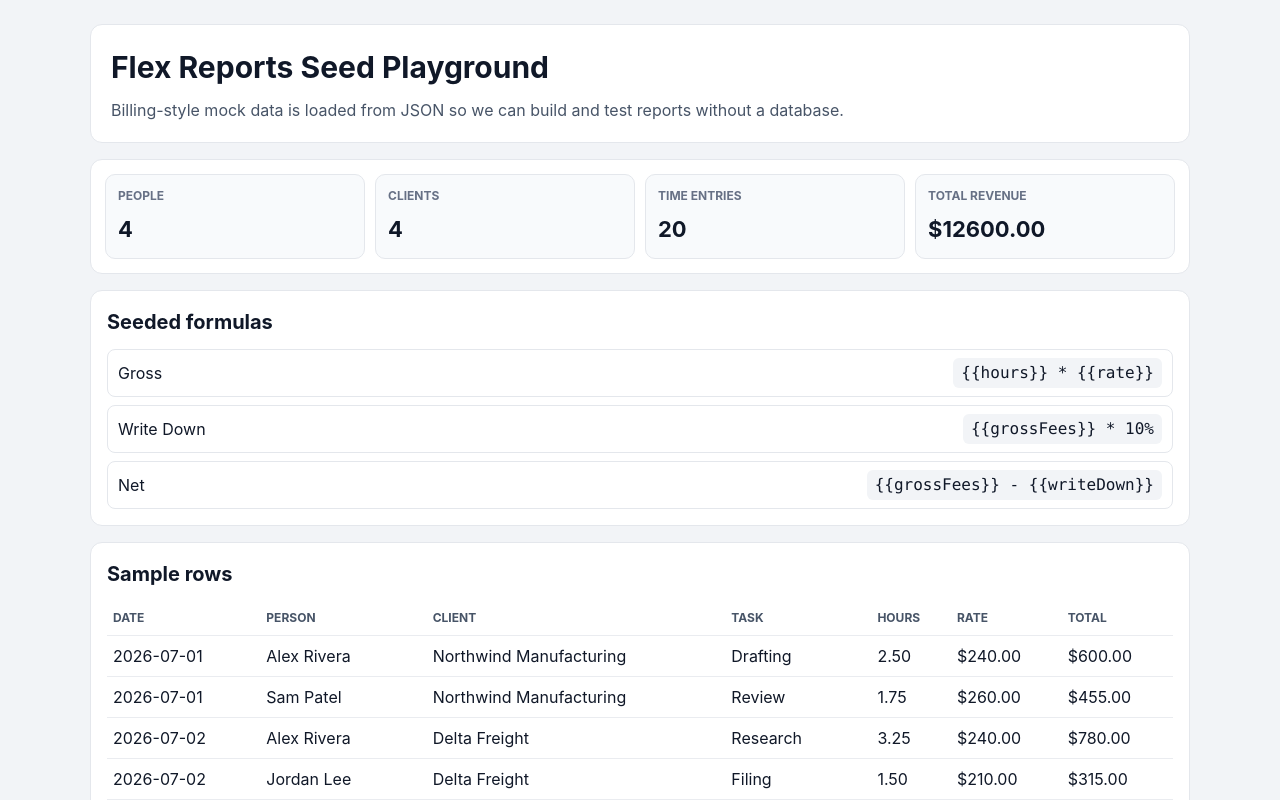
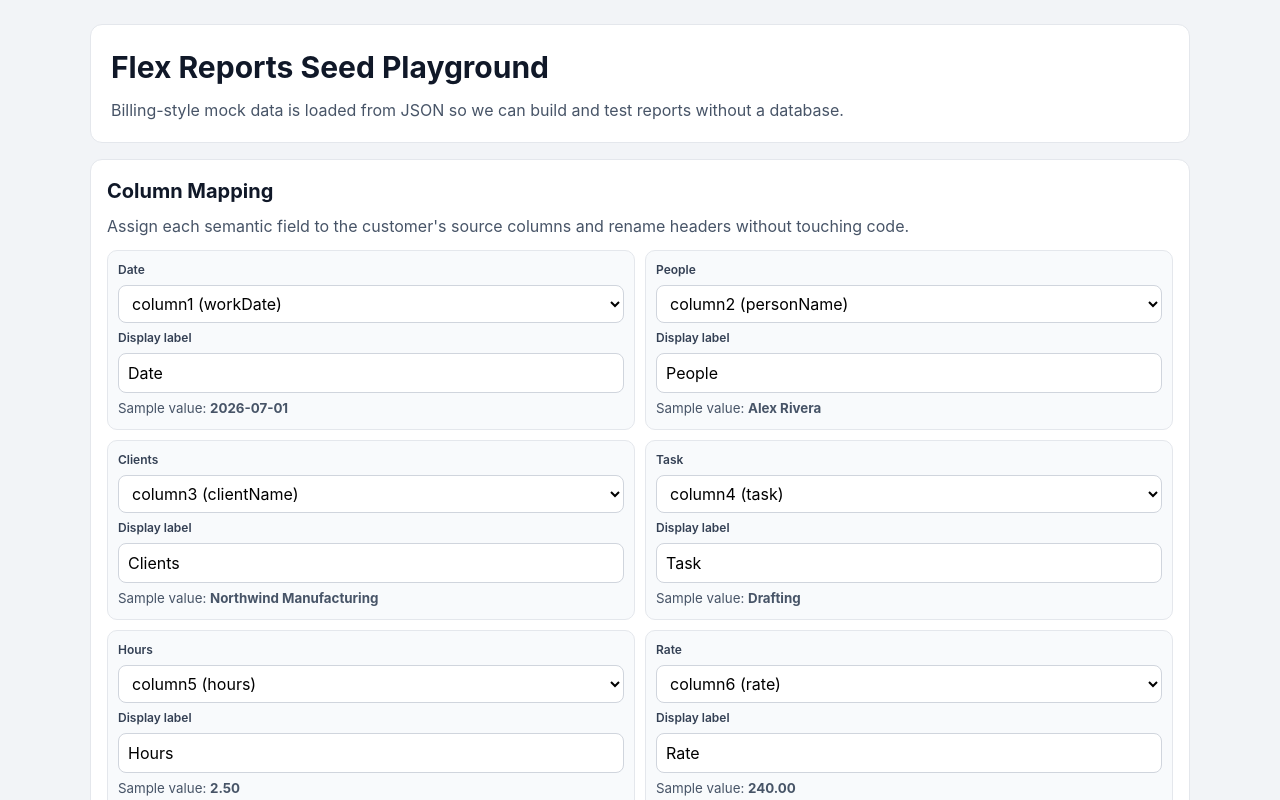
Before and after one commit to mxdavis/flex-reports, a React (Vite) app: page / in a window 1280 px wide. Shown: the top 800 px of the page. Built offline with nearby package versions, Linux system fonts and the light colour scheme.

Commit message:
feat: add ui column mapping and spreadsheet reference extracts

```diff
--- a/src/App.css
+++ b/src/App.css
@@ -6,6 +6,7 @@
 }
 
 .seed-header,
+.mapping-panel,
 .seed-stats,
 .seed-formulas,
 .seed-table {
@@ -25,6 +26,54 @@
 
 .seed-header p {
   margin: 0;
+  color: #475467;
+}
+
+.mapping-panel {
+  padding: 16px;
+}
+
+.mapping-panel h2 {
+  margin: 0 0 8px;
+  font-size: 20px;
+}
+
+.mapping-panel p {
+  margin: 0 0 12px;
+  color: #475467;
+}
+
+.mapping-grid {
+  display: grid;
+  grid-template-columns: repeat(2, minmax(230px, 1fr));
+  gap: 10px;
+}
+
+.mapping-grid article {
+  border: 1px solid #e4e7ec;
+  border-radius: 10px;
+  padding: 10px;
+  background: #f8fafc;
+  display: grid;
+  gap: 6px;
+}
+
+.mapping-grid label {
+  font-size: 12px;
+  color: #344054;
+  font-weight: 600;
+}
+
+.mapping-grid select,
+.mapping-grid input {
+  border: 1px solid #d0d5dd;
+  border-radius: 8px;
+  padding: 7px 9px;
+  font: inherit;
+  background: #ffffff;
+}
+
+.mapping-grid small {
   color: #475467;
 }
 
@@ -111,6 +160,10 @@
 }
 
 @media (max-width: 900px) {
+  .mapping-grid {
+    grid-template-columns: 1fr;
+  }
+
   .seed-stats {
     grid-template-columns: repeat(2, minmax(120px, 1fr));
   }
--- a/src/App.tsx
+++ b/src/App.tsx
@@ -1,15 +1,119 @@
-import { useMemo } from 'react'
+import { useEffect, useMemo, useState } from 'react'
 import {
   getBillingSeed,
   getReportRows,
   getTotalRevenue,
 } from './services/adapters/mockDataSource'
+import type { ReportRow } from './models/billingSeed'
 import './App.css'
+
+type SemanticField = 'date' | 'people' | 'clients' | 'task' | 'hours' | 'rate' | 'total'
+
+type SourceColumn = {
+  id: string
+  key: keyof ReportRow
+  defaultLabel: string
+}
+
+const semanticFields: Array<{ id: SemanticField; label: string }> = [
+  { id: 'date', label: 'Date' },
+  { id: 'people', label: 'People' },
+  { id: 'clients', label: 'Clients' },
+  { id: 'task', label: 'Task' },
+  { id: 'hours', label: 'Hours' },
+  { id: 'rate', label: 'Rate' },
+  { id: 'total', label: 'Total' },
+]
+
+const defaultSemanticColumn: Record<SemanticField, string> = {
+  date: 'column1',
+  people: 'column2',
+  clients: 'column3',
+  task: 'column4',
+  hours: 'column5',
+  rate: 'column6',
+  total: 'column7',
+}
+
+function formatCellValue(value: unknown): string {
+  if (typeof value === 'number') {
+    return value.toFixed(2)
+  }
+
+  if (value === null || value === undefined) {
+    return ''
+  }
+
+  return String(value)
+}
 
 function App() {
   const seed = useMemo(() => getBillingSeed(), [])
   const rows = useMemo(() => getReportRows(), [])
   const totalRevenue = useMemo(() => getTotalRevenue(rows), [rows])
+  const [semanticMapping, setSemanticMapping] = useState<Record<SemanticField, string>>(
+    defaultSemanticColumn,
+  )
+  const [columnLabels, setColumnLabels] = useState<Record<string, string>>({})
+
+  const sourceColumns = useMemo<SourceColumn[]>(() => {
+    const configuredColumns: Array<keyof ReportRow> = [
+      'workDate',
+      'personName',
+      'clientName',
+      'task',
+      'hours',
+      'rate',
+      'total',
+    ]
+
+    return configuredColumns.map((key, index) => ({
+      id: `column${index + 1}`,
+      key,
+      defaultLabel: semanticFields[index]?.label ?? String(key),
+    }))
+  }, [])
+
+  useEffect(() => {
+    if (sourceColumns.length === 0) {
+      return
+    }
+
+    setColumnLabels((previous) => {
+      const next = { ...previous }
+      for (const column of sourceColumns) {
+        if (!next[column.id]) {
+          next[column.id] = column.defaultLabel
+        }
+      }
+      return next
+    })
+
+    setSemanticMapping((previous) => {
+      const next = { ...previous }
+      for (const field of semanticFields) {
+        if (!next[field.id]) {
+          next[field.id] = defaultSemanticColumn[field.id]
+        }
+      }
+      return next
+    })
+  }, [sourceColumns])
+
+  const sourceColumnById = useMemo(() => {
+    return new Map(sourceColumns.map((column) => [column.id, column]))
+  }, [sourceColumns])
+
+  const sampleRow = rows[0]
+
+  function getMappedValue(row: ReportRow, field: SemanticField): string {
+    const mappedColumn = sourceColumnById.get(semanticMapping[field])
+    if (!mappedColumn) {
+      return ''
+    }
+
+    return formatCellValue(row[mappedColumn.key])
+  }
 
   return (
     <div className="seed-page">
@@ -20,6 +124,65 @@ function App() {
           reports without a database.
         </p>
       </header>
+
+      <section className="mapping-panel">
+        <h2>Column Mapping</h2>
+        <p>
+          Assign each semantic field to the customer&apos;s source columns and rename
+          headers without touching code.
+        </p>
+
+        <div className="mapping-grid">
+          {semanticFields.map((field) => {
+            const selectedColumnId = semanticMapping[field.id]
+            const selectedColumn = sourceColumnById.get(selectedColumnId)
+            const sampleValue = sampleRow && selectedColumn
+              ? formatCellValue(sampleRow[selectedColumn.key])
+              : ''
+
+            return (
+              <article key={field.id}>
+                <label htmlFor={`mapping-${field.id}`}>{field.label}</label>
+                <select
+                  id={`mapping-${field.id}`}
+                  value={selectedColumnId}
+                  onChange={(event) => {
+                    const nextColumn = event.target.value
+                    setSemanticMapping((previous) => ({
+                      ...previous,
+                      [field.id]: nextColumn,
+                    }))
+                  }}
+                >
+                  {sourceColumns.map((column) => (
+                    <option key={column.id} value={column.id}>
+                      {column.id} ({column.key})
+                    </option>
+                  ))}
+                </select>
+
+                <label htmlFor={`label-${field.id}`}>Display label</label>
+                <input
+                  id={`label-${field.id}`}
+                  type="text"
+                  value={columnLabels[selectedColumnId] ?? ''}
+                  onChange={(event) => {
+                    const nextLabel = event.target.value
+                    setColumnLabels((previous) => ({
+                      ...previous,
+                      [selectedColumnId]: nextLabel,
+                    }))
+                  }}
+                />
+
+                <small>
+                  Sample value: <strong>{sampleValue || 'n/a'}</strong>
+                </small>
+              </article>
+            )
+          })}
+        </div>
+      </section>
 
       <section className="seed-stats">
         <article>
@@ -57,25 +220,24 @@ function App() {
         <table>
           <thead>
             <tr>
-              <th>Date</th>
-              <th>Person</th>
-              <th>Client</th>
-              <th>Task</th>
-              <th>Hours</th>
-              <th>Rate</th>
-              <th>Total</th>
+              {semanticFields.map((field) => {
+                const columnId = semanticMapping[field.id]
+                return <th key={field.id}>{columnLabels[columnId] ?? columnId}</th>
+              })}
             </tr>
           </thead>
           <tbody>
             {rows.slice(0, 10).map((row) => (
               <tr key={row.id}>
-                <td>{row.workDate}</td>
-                <td>{row.personName}</td>
-                <td>{row.clientName}</td>
-                <td>{row.task}</td>
-                <td>{row.hours.toFixed(2)}</td>
-                <td>${row.rate.toFixed(2)}</td>
-                <td>${row.total.toFixed(2)}</td>
+                {semanticFields.map((field) => {
+                  const mappedValue = getMappedValue(row, field.id)
+                  const isCurrency = field.id === 'rate' || field.id === 'total'
+                  return (
+                    <td key={`${row.id}-${field.id}`}>
+                      {isCurrency && mappedValue ? `$${mappedValue}` : mappedValue}
+                    </td>
+                  )
+                })}
               </tr>
             ))}
           </tbody>
```
Also changed, not shown: 8 other files (tests, documents, lock files or other folders).
